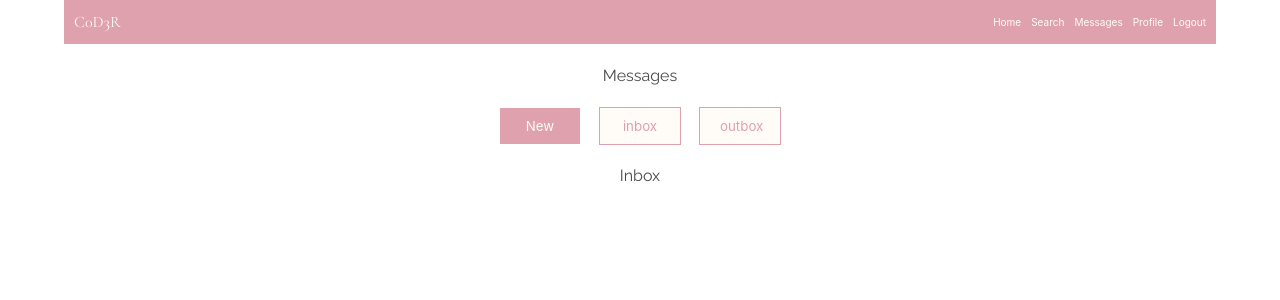
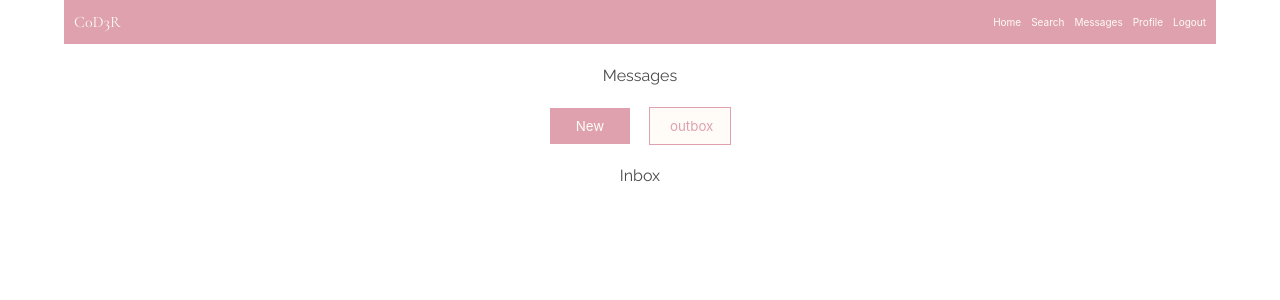
Before and after one commit to jko113/c0d3r, a Node server app: template views/messages.hbs in a window 1280 px wide. Shown: the top 300 px of the page. Run offline with Node 20, Linux system fonts and the light colour scheme; the template is opened without the code that fills it, so the values that code supplies are empty; some libraries are stand-ins or nearby versions.

Commit message:
fixing bug where clicking inbox/outbox inadvertently toggles to wrong box

```diff
--- a/views/messages.hbs
+++ b/views/messages.hbs
@@ -4,8 +4,8 @@
 
 <div class="app-flex-center app-margin-top">
     <a href="/messages/new"><button class="app-button-2 app-margin-right" >New</button></a>
-    <input class="app-button-3 app-margin-right" type="button" name="box-type" value="inbox" data-box-button>
-    <input class="app-button-3" type="button" name="box-type" value="outbox" data-box-button>
+    <input class="app-button-3 app-margin-right inbox is-hidden" type="button" name="box-type" value="inbox" data-box-button data-display>
+    <input class="app-button-3 outbox" type="button" name="box-type" value="outbox" data-box-button data-display>
 </div>
 
 <div data-display>
```
